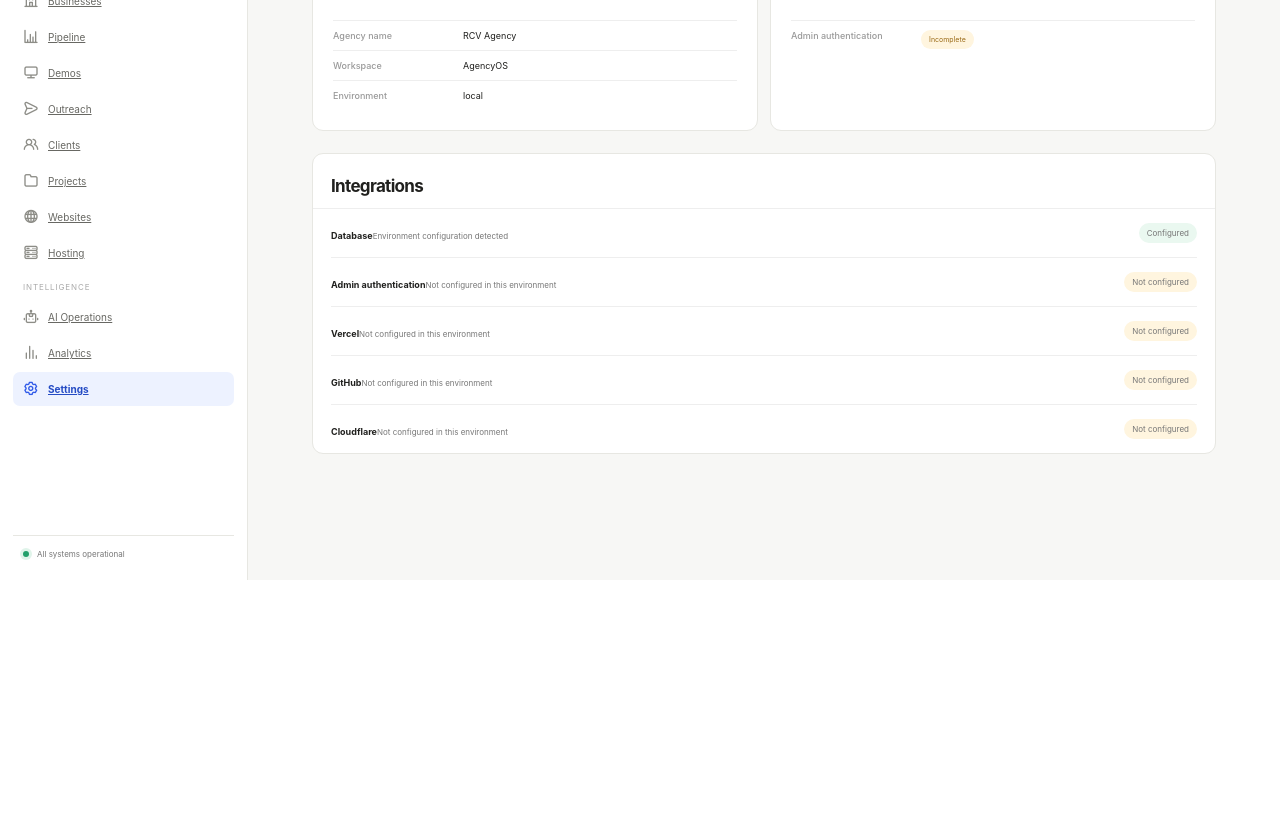
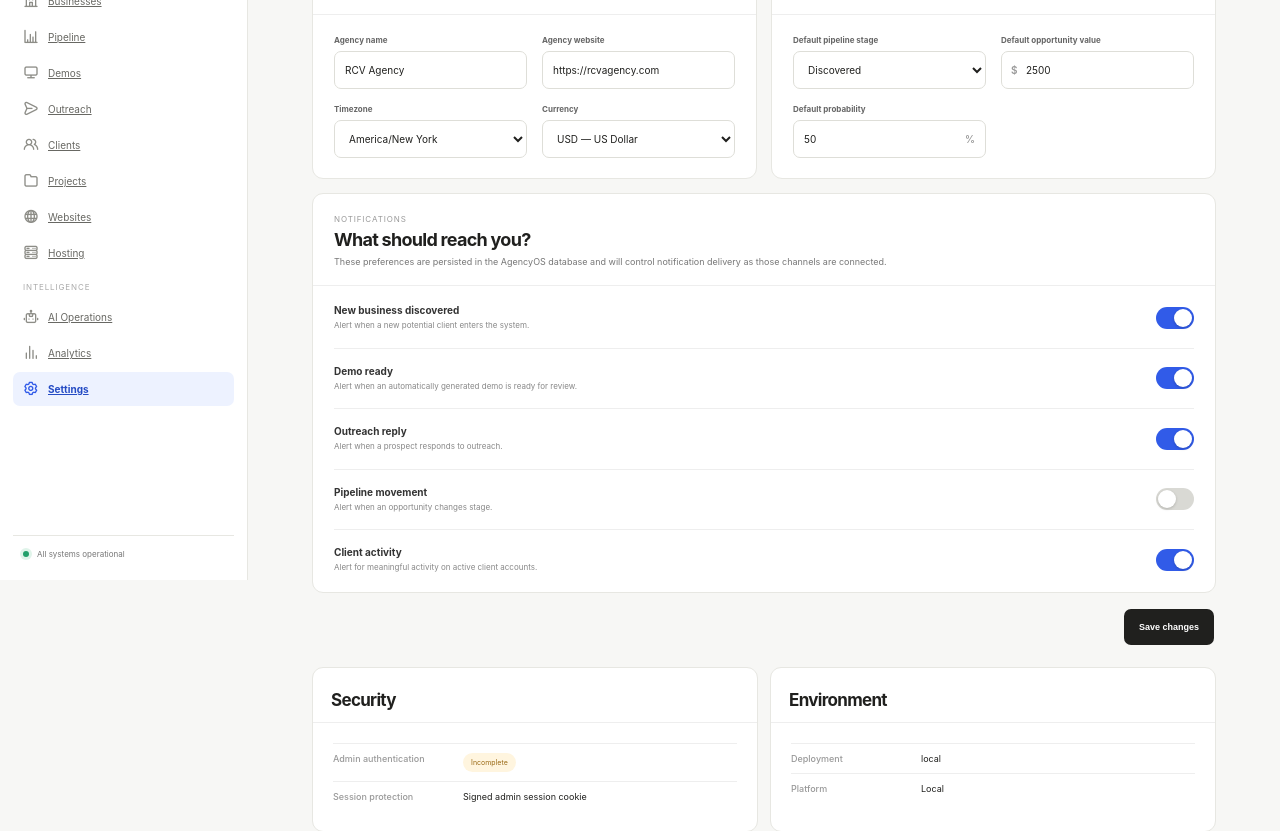
Before and after one commit to rcarvierling-ship-it/AgencyOS, a Next.js app in the folder apps/web/: page /admin/settings in a window 1280 px wide. Shown: the part 220-1051 px from the top of the page. Before the commit the page ends 800 px from the top, so only its background shows below. Built offline with nearby package versions, Linux system fonts and the light colour scheme; no server answers; the database is empty.

Commit message:
Replace static settings page with real editable settings

```diff
--- a/apps/web/app/admin/settings/page.tsx
+++ b/apps/web/app/admin/settings/page.tsx
@@ -1,4 +1,5 @@
 import { AdminShell, Card, Pill } from '../AdminShell'
+import { SettingsForm } from './SettingsForm'
 
 type Integration = [name: string, connected: boolean]
 
@@ -14,24 +15,27 @@ export default function Settings() {
   const authConfigured = Boolean(process.env.ADMIN_PASSWORD && process.env.ADMIN_AUTH_SECRET)
 
   return (
-    <AdminShell active="Settings" title="Settings" subtitle="Live AgencyOS configuration and environment status.">
+    <AdminShell active="Settings" title="Settings" subtitle="Control the real AgencyOS workspace configuration.">
+      <SettingsForm />
+
       <div className="split">
-        <Card title="Workspace">
-          <div className="detail">
-            <div className="kv"><b>Agency name</b><span>RCV Agency</span></div>
-            <div className="kv"><b>Workspace</b><span>AgencyOS</span></div>
-            <div className="kv"><b>Environment</b><span>{process.env.VERCEL_ENV || 'local'}</span></div>
-          </div>
-        </Card>
         <Card title="Security">
           <div className="detail">
             <div className="kv">
               <b>Admin authentication</b>
               <Pill tone={authConfigured ? 'green' : 'amber'}>{authConfigured ? 'Configured' : 'Incomplete'}</Pill>
             </div>
+            <div className="kv"><b>Session protection</b><span>Signed admin session cookie</span></div>
+          </div>
+        </Card>
+        <Card title="Environment">
+          <div className="detail">
+            <div className="kv"><b>Deployment</b><span>{process.env.VERCEL_ENV || 'local'}</span></div>
+            <div className="kv"><b>Platform</b><span>{process.env.VERCEL ? 'Vercel' : 'Local'}</span></div>
           </div>
         </Card>
       </div>
+
       <Card title="Integrations">
         <div className="list">
           {integrations.map(([name, connected]) => (
```
